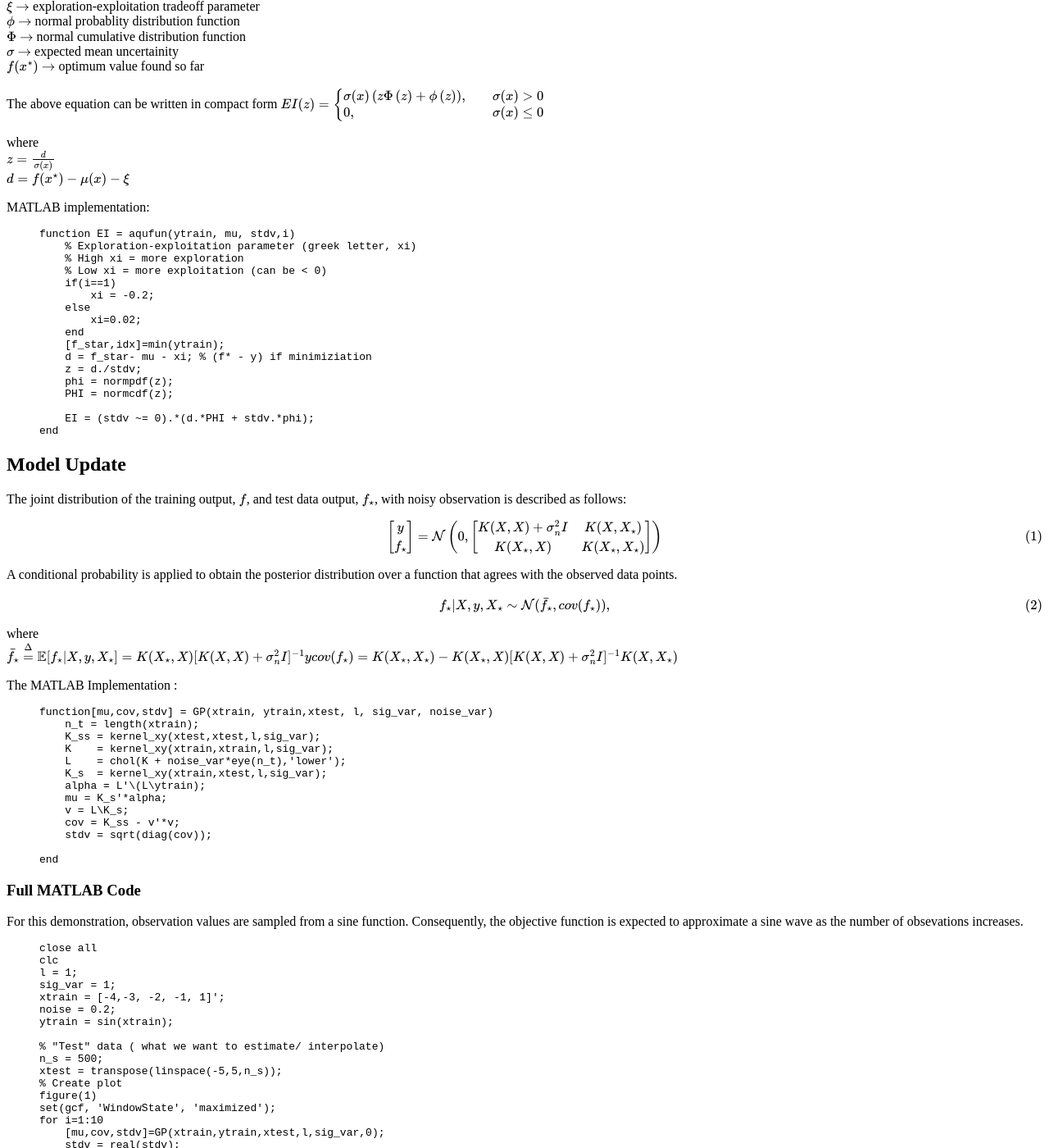
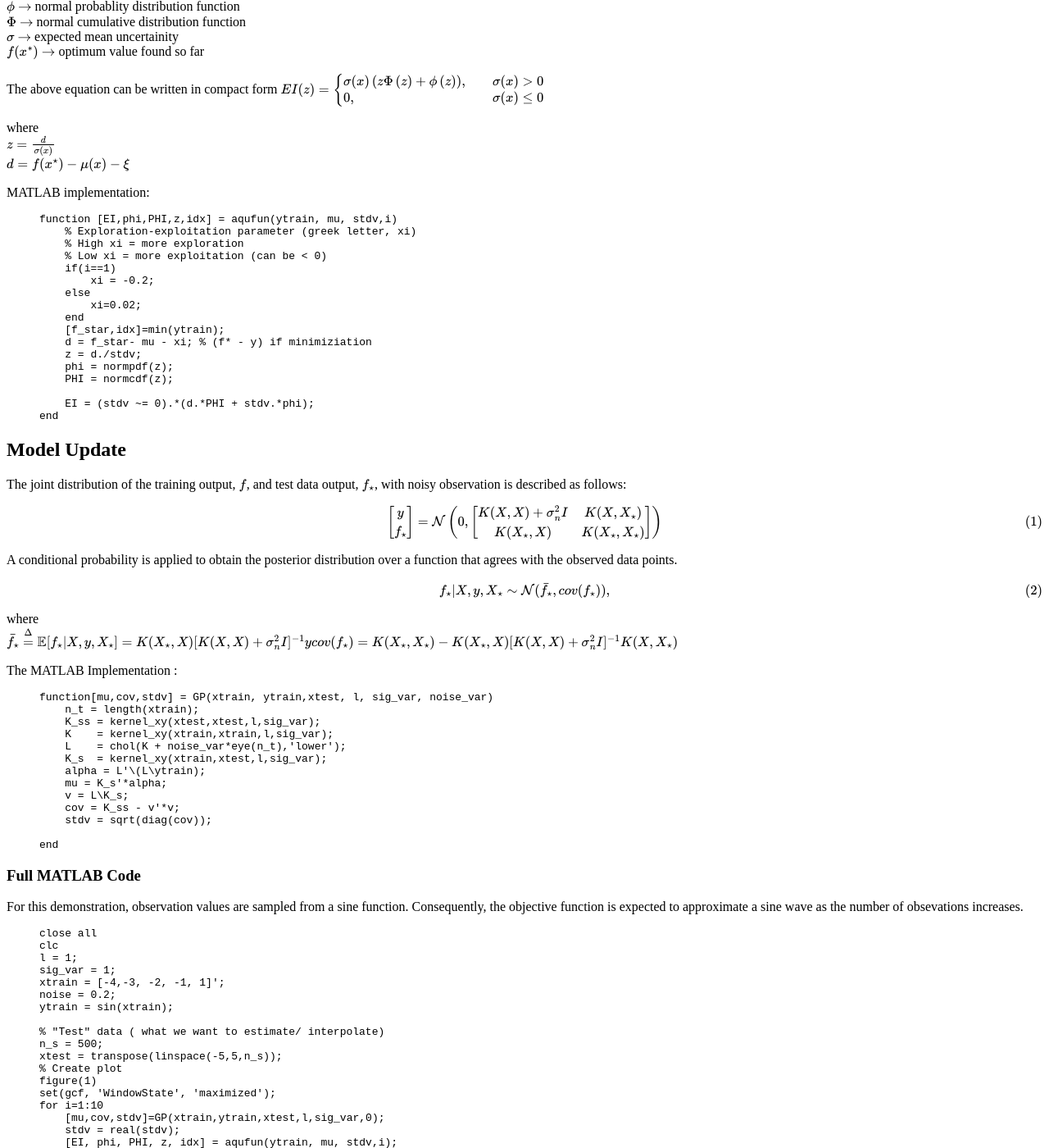
Before and after one commit to WondesenB/about, a Jekyll site: the page built from _posts/2024-01-20-Bayesian-optimization-Demo.markdown, in a window 1280 px wide and 1400 px high, scrolled down 1890 px. Shown: the whole window at 82% size. Built offline with Jekyll 4.4.1, drawn with Linux system fonts in a browser that asks for light colours; some web fonts are replaced; formulas are drawn with MathJax 3.

Commit message:
blog post update

```diff
--- a/_includes/masthead.html
+++ b/_includes/masthead.html
@@ -4,7 +4,7 @@
   <div class="masthead__inner-wrap">
     <div class="masthead__menu">
       <nav id="site-nav" class="greedy-nav">
-        <button><div class="navicon"></div></button>
+        <!-- <button><div class="navicon"></div></button> -->
         <ul class="visible-links">
           <li class="masthead__menu-item masthead__menu-item--lg"><a href="{{ base_path }}/">{{ site.title }}</a></li>
           {% for link in site.data.navigation.main %}
--- a/_posts/2024-01-20-Bayesian-optimization-Demo.markdown
+++ b/_posts/2024-01-20-Bayesian-optimization-Demo.markdown
@@ -72,7 +72,7 @@ where
 
 MATLAB implementation:
 {%highlight MATLAB %}
-function EI = aqufun(ytrain, mu, stdv,i)
+function [EI,phi,PHI,z,idx] = aqufun(ytrain, mu, stdv,i)
     % Exploration-exploitation parameter (greek letter, xi)
     % High xi = more exploration
     % Low xi = more exploitation (can be < 0)
@@ -154,7 +154,7 @@ set(gcf, 'WindowState', 'maximized');
 for i=1:10
     [mu,cov,stdv]=GP(xtrain,ytrain,xtest,l,sig_var,0);
     stdv = real(stdv);
-    EI = aqufun(ytrain, mu, stdv,i);
+    [EI, phi, PHI, z, idx] = aqufun(ytrain, mu, stdv,i);
     [eimax,posEI] = max(EI);
     xEI = xtest(posEI,:);
     xtrain(end+1,:) = xEI;               % Save xEI as next
```
Also changed, not shown: other parts of _posts/2024-01-20-Bayesian-optimization-Demo.markdown (+2 -0 lines), 1 other file.
